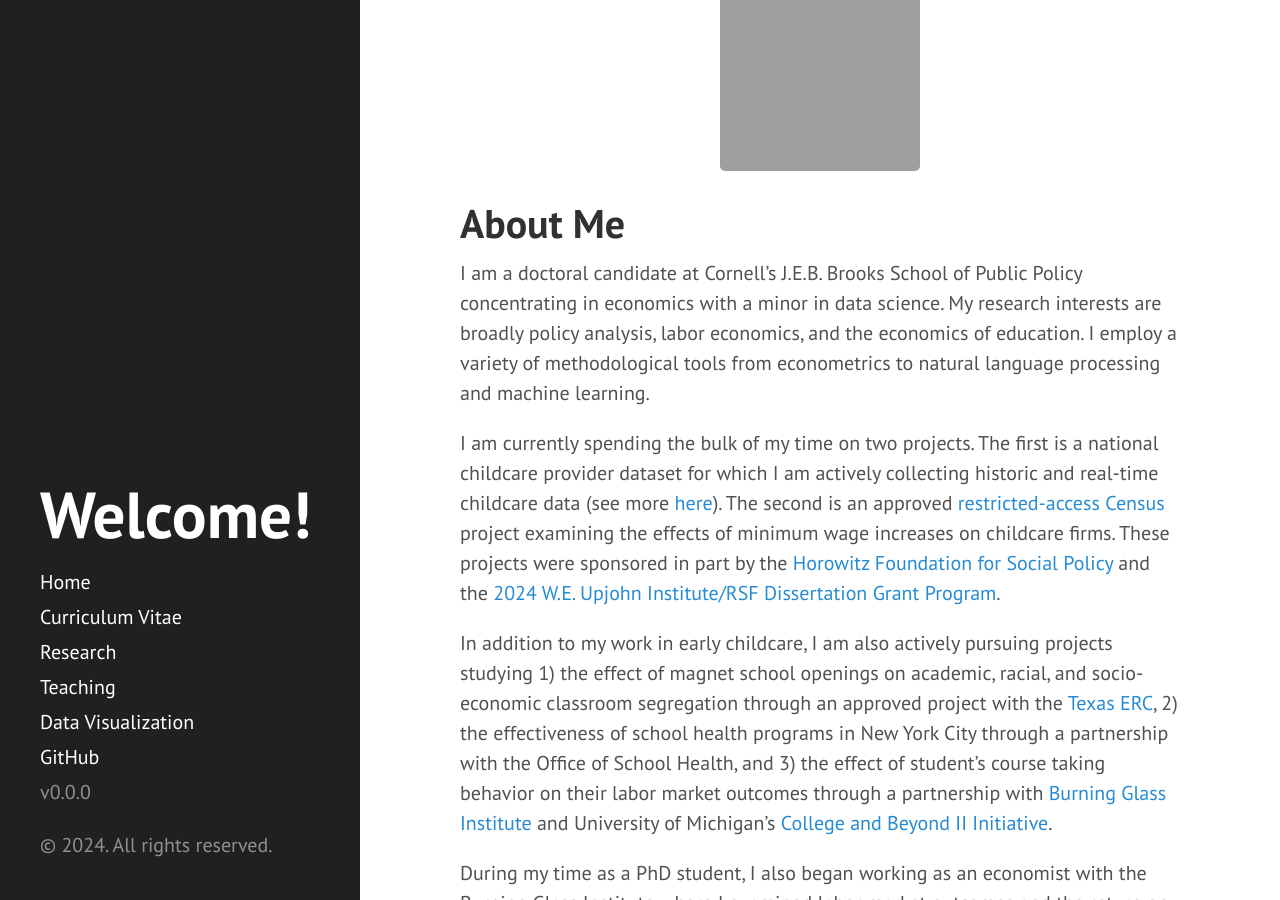
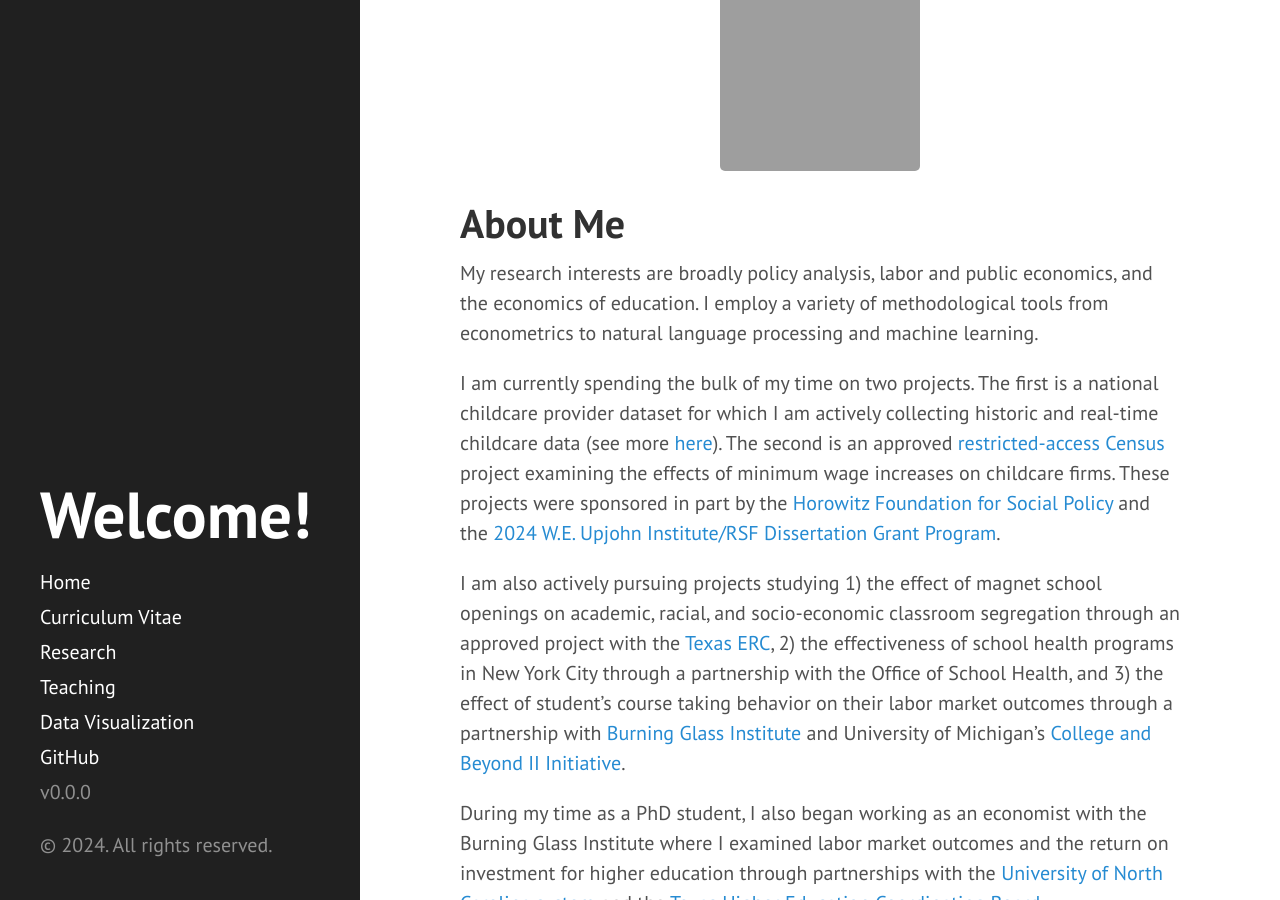
Before and after one commit to kcsadow/website, a Jekyll site: the page built from index.md, in a window 1280 px wide and 900 px high, scrolled down 328 px. Built offline with Jekyll 4.4.1, drawn with Linux system fonts in a browser that asks for light colours; the list of posts is cut into pages by our own code.

Commit message:
Update index.md

```diff
--- a/index.md
+++ b/index.md
@@ -12,11 +12,11 @@ layout: default
 </p>
 
 # About Me
-I am a doctoral candidate at Cornell's J.E.B. Brooks School of Public Policy concentrating in economics with a minor in data science. My research interests are broadly policy analysis, labor economics, and the economics of education. I employ a variety of methodological tools from econometrics to natural language processing and machine learning.
+My research interests are broadly policy analysis, labor and public economics, and the economics of education. I employ a variety of methodological tools from econometrics to natural language processing and machine learning.
 
 I am currently spending the bulk of my time on two projects. The first is a national childcare provider dataset for which I am actively collecting historic and real-time childcare data (see more [here](https://kcsadow.github.io/website/dataviz/)). The second is an approved [restricted-access Census](https://www.census.gov/topics/research/guidance/restricted-use-microdata.html) project examining the effects of minimum wage increases on childcare firms. These projects were sponsored in part by the [Horowitz Foundation for Social Policy](https://www.horowitz-foundation.org/2024) and the [2024 W.E. Upjohn Institute/RSF Dissertation Grant Program](https://www.russellsage.org/news/third-annual-dissertation-research-grants-awarded).
 
-In addition to my work in early childcare, I am also actively pursuing projects studying 1) the effect of magnet school openings on academic, racial, and socio-economic classroom segregation through an approved project with the [Texas ERC](https://texaserc.utexas.edu/), 2) the effectiveness of school health programs in New York City through a partnership with the Office of School Health, and 3) the effect of student's course taking behavior on their labor market outcomes through a partnership with [Burning Glass Institute](https://www.burningglassinstitute.org/) and University of Michigan's [College and Beyond II Initiative](https://www.icpsr.umich.edu/web/about/cms/4370).
+I am also actively pursuing projects studying 1) the effect of magnet school openings on academic, racial, and socio-economic classroom segregation through an approved project with the [Texas ERC](https://texaserc.utexas.edu/), 2) the effectiveness of school health programs in New York City through a partnership with the Office of School Health, and 3) the effect of student's course taking behavior on their labor market outcomes through a partnership with [Burning Glass Institute](https://www.burningglassinstitute.org/) and University of Michigan's [College and Beyond II Initiative](https://www.icpsr.umich.edu/web/about/cms/4370).
 
 During my time as a PhD student, I also began working as an economist with the Burning Glass Institute where I examined labor market outcomes and the return on investment for higher education through partnerships with the [University of North Carolina system](https://www.northcarolina.edu/wp-content/uploads/reports-and-documents/economic-reports/unc-roi-study-of-university-programs-november-2023.pdf) and the [Texas Higher Education Coordinating Board](https://www.texas-air.org/wp-content/uploads/2024/04/TAIR2024-D4_Aligning-Texas-Higher-Education-Supply-and-Labor-Market-Demand.pdf).
 
```
